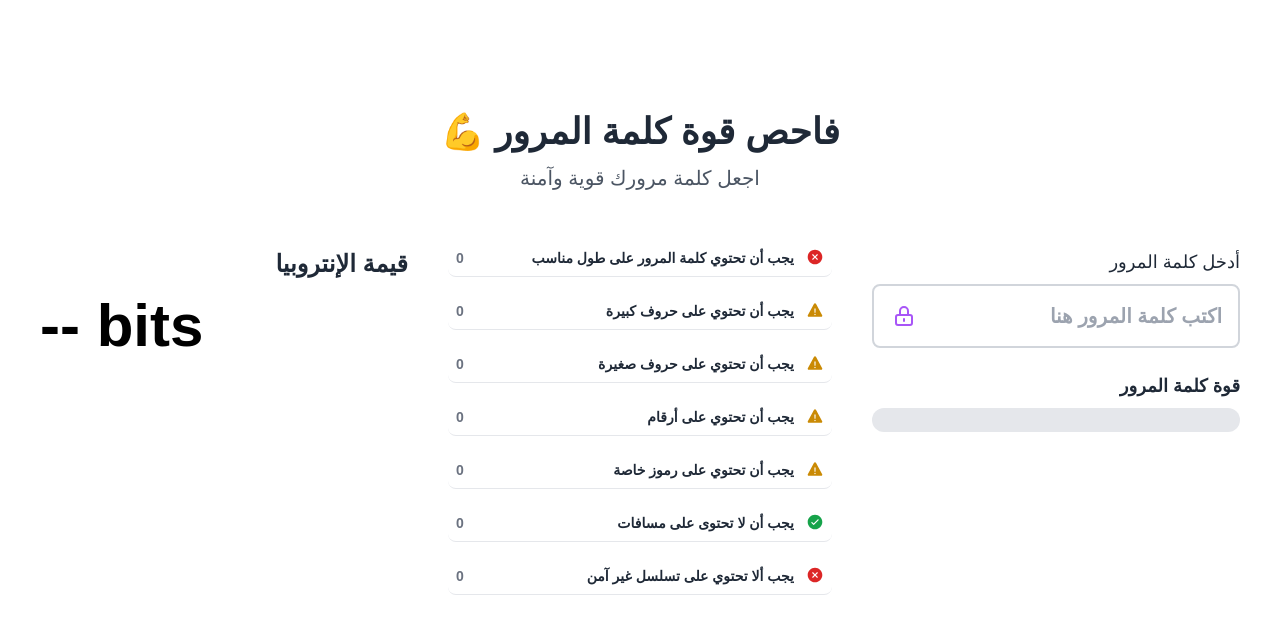
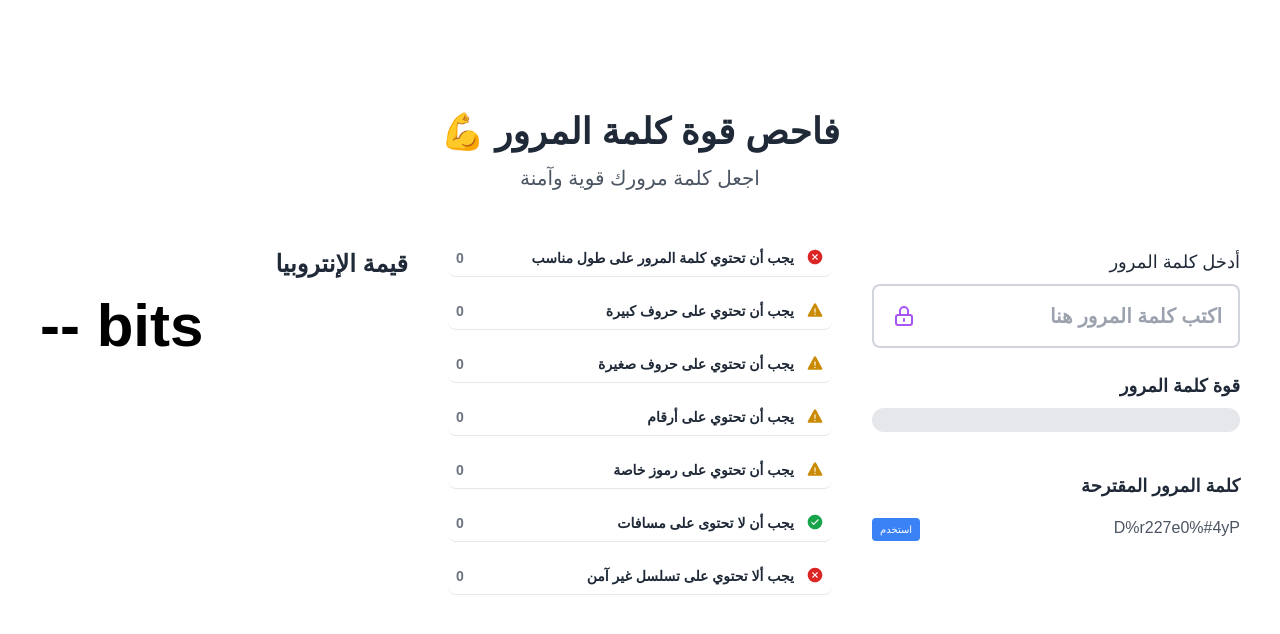
Before and after one commit to 0xBadawy/CheckMyPass, a React (Vite) app: page / in a window 1280 px wide. Shown: the top 634 px of the page. Built offline with nearby package versions, Linux system fonts and the light colour scheme; a web font is replaced by a local one.

Commit message:
remove FileSearch component and integrate password enhancement feature in HomePage

```diff
--- a/src/components/FileSearch.jsx
+++ /dev/null
@@ -1,17 +0,0 @@
-import React, { useEffect, useState } from "react";
-import { searchInFile } from "../functions/functions";
-
-const FileSearch = ({ value }) => {
-  const [text, setText] = useState("///");
-  useEffect(() => {
-    const fetchData = async () => {
-      const result = await searchInFile(value);
-      setText(result);
-    };
-    fetchData();
-  }, [value]);
-
-  return <div className="">{text}</div>;
-};
-
-export default FileSearch;
--- a/src/functions/functions.jsx
+++ b/src/functions/functions.jsx
@@ -7,8 +7,6 @@ export const lengthCheck = (value) => {
   else if (value.length < 12) return 3;
   else return 4;
 };
-
-
 
 export const typeCheck = (value) => {
   let capital = 0,
@@ -191,6 +189,36 @@ export const calculateTimePC = (value) => {
   return { years, months, days, hours, minutes, seconds };
 };
 
-export const searchInFile = (searchString) => {
-  const filePath = "../passwords/john-the-ripper.txt";
+export const enhancePassword = (value) => {
+  const Capitals = "ABCDEFGHIJKLMNOPQRSTUVWXYZ";
+  const Small = "abcdefghijklmnopqrstuvwxyz";
+  const Numbers = "0123456789";
+  const Specials = "!@#$%";
+
+  let enhancedPassword = value;
+
+  if (!capitalCheck(value)) {
+    enhancedPassword += Capitals[Math.floor(Math.random() * Capitals.length)];
+  }
+  if (!specialCheck(value)) {
+    enhancedPassword += Specials[Math.floor(Math.random() * Specials.length)];
+  }
+  if (!smallCheck(value)) {
+    enhancedPassword += Small[Math.floor(Math.random() * Small.length)];
+  }
+  if (!numberCheck(value)) {
+    enhancedPassword += Numbers[Math.floor(Math.random() * Numbers.length)];
+  }
+
+  const minLength = 13;
+  while (enhancedPassword.length < minLength) {
+    const randomSet = [Capitals, Small, Numbers, Specials];
+    const randomSetChoice =
+      randomSet[Math.floor(Math.random() * randomSet.length)];
+    enhancedPassword +=
+      randomSetChoice[Math.floor(Math.random() * randomSetChoice.length)];
+  }
+
+  console.log("Enhanced Password:", enhancedPassword);
+  return enhancedPassword;
 };
--- a/src/pages/HomePage.jsx
+++ b/src/pages/HomePage.jsx
@@ -6,15 +6,16 @@ import {
   calculateEntropy,
   entropyStatics,
   passwordStrength,
+  enhancePassword,
 } from "../functions/functions";
 import CheckList from "../components/CheckList";
 import EntropyDisplay from "../components/EntropyDisplay";
 import ApiChecker from "../components/ApiChecker";
 import TimeCheck from "../components/TimeCheck";
-import FileSearch from "../components/FileSearch";
 
 const HomePage = () => {
   const [inputValue, setInputValue] = useState("");
+  const [sugestedPassword, setSugestedPassword] = useState("");
   const [strength, setStrength] = useState(0);
   const [entropy, setEntropy] = useState(0);
   const [entropyStatic, setEntropyStatic] = useState();
@@ -25,7 +26,9 @@ const HomePage = () => {
     const statics = entropyStatics(inputValue);
     setEntropyStatic(statics);
     const entropyCheckValue = passwordStrength(inputValue);
-    setStrength(entropyCheckValue)
+    setStrength(entropyCheckValue);
+
+    setSugestedPassword(enhancePassword(inputValue));
   }, [inputValue]);
 
   return (
@@ -56,8 +59,27 @@ const HomePage = () => {
               قوة كلمة المرور
             </h2>
             <ProgressBar progress={strength} />
+            {strength < 70 && (
+              <div className="mt-10">
+                <h2 className="text-lg font-semibold mb-2 text-gray-800">
+                  كلمة المرور المقترحة
+                </h2>
+                <div className="mt-4 flex text-center justify-between">
+                  <p className="text-gray-600">{sugestedPassword}</p>
+                  <div>
+                    <button
+                      className=" bg-blue-500 text-white py-1 rounded text-[10px] px-2"
+                      onClick={() => setInputValue(sugestedPassword)}
+                    >
+                      استخدم
+                    </button>
+                  </div>
+                </div>
+              </div>
+            )}
           </div>
         </div>
+
         <div>
           <CheckList value={inputValue} />
         </div>
@@ -67,7 +89,6 @@ const HomePage = () => {
       </div>
       {inputValue ? <TimeCheck value={inputValue} /> : ""}
       {/* <ApiChecker value={inputValue} /> */}
-      {inputValue ? <FileSearch value={inputValue} /> : ""}
     </div>
   );
 };
```
